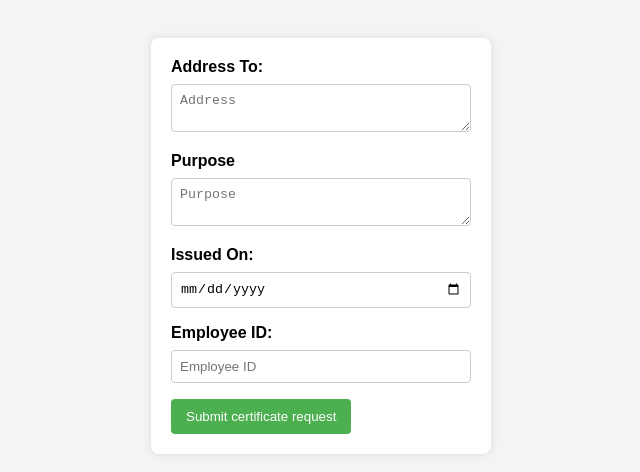
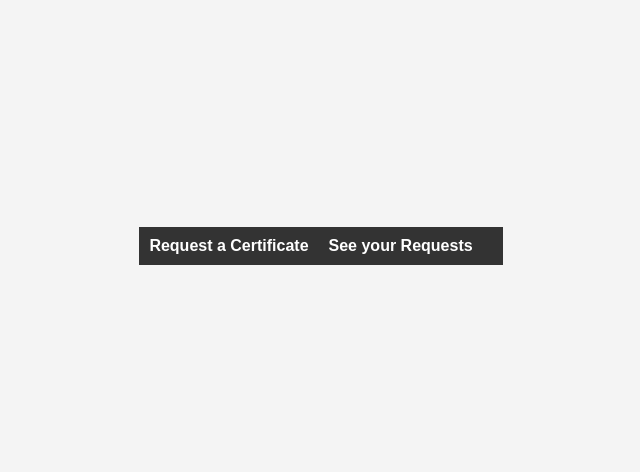
Before and after one commit to SpyrosZoupas/employeecertification, a React (Create React App) app: page / in a window 1280 px wide. Shown: the part 154-626 px from the top of the page, without its empty margins (319-959 px from the left). Built offline with nearby package versions, Linux system fonts and the light colour scheme.

Commit message:
set up layout path in App.js

```diff
--- a/src/App.js
+++ b/src/App.js
@@ -1,4 +1,5 @@
 import './App.css';
+import { Layout } from './Layout';
 import { RequestList } from './pages/certificateList';
 import { RequestCertificateForm } from './pages/requestCertificate';
 import { BrowserRouter, Routes, Route } from "react-router-dom";
@@ -8,8 +9,10 @@ function App() {
   return (
     <BrowserRouter>
     <Routes>
-      <Route path="/" element={<RequestCertificateForm />}/>
-      <Route path="/requests" element={<RequestList />} />
+      <Route path="/" element={<Layout />}>
+        <Route path="/submitRequest" element={<RequestCertificateForm />} />
+        <Route path="/requests" element={<RequestList />} />
+      </Route>
     </Routes>
     </BrowserRouter>
   );
```
